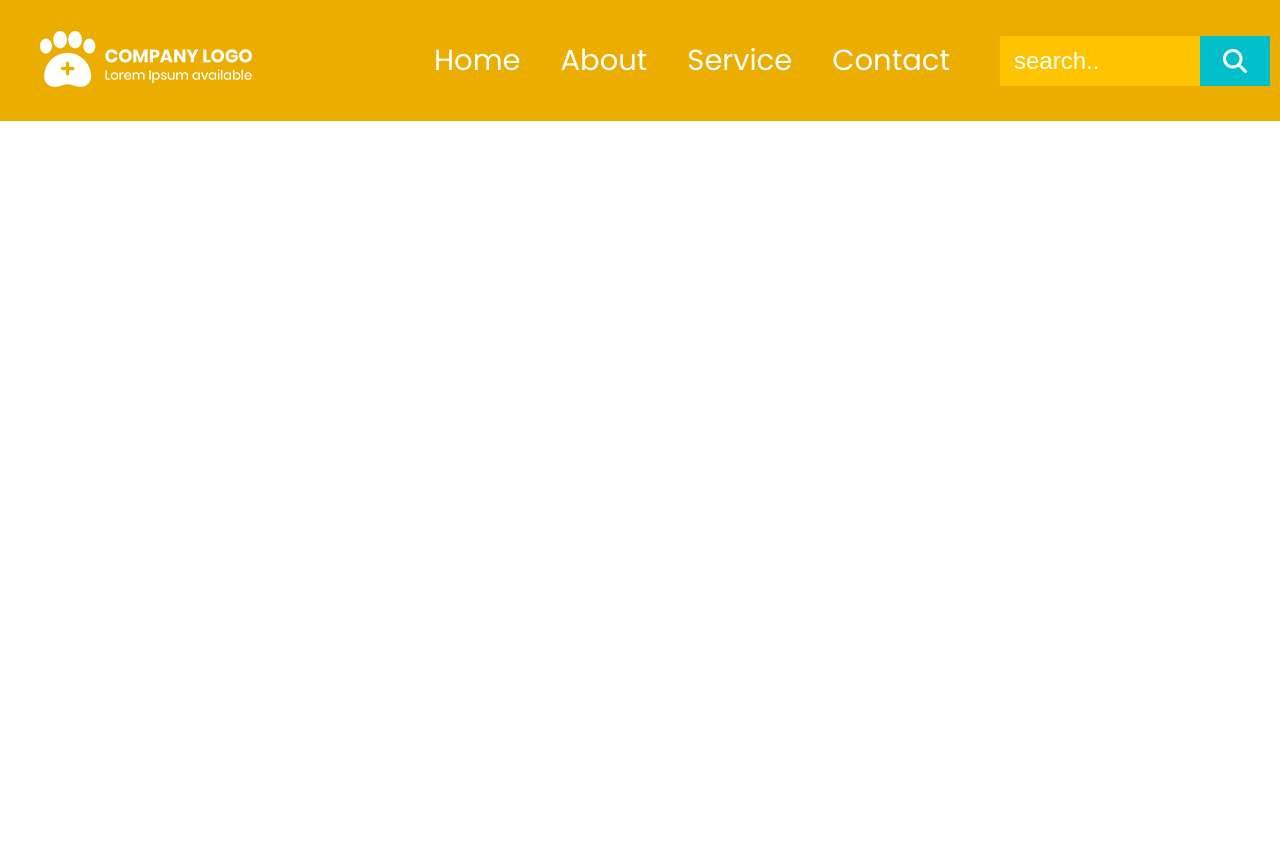
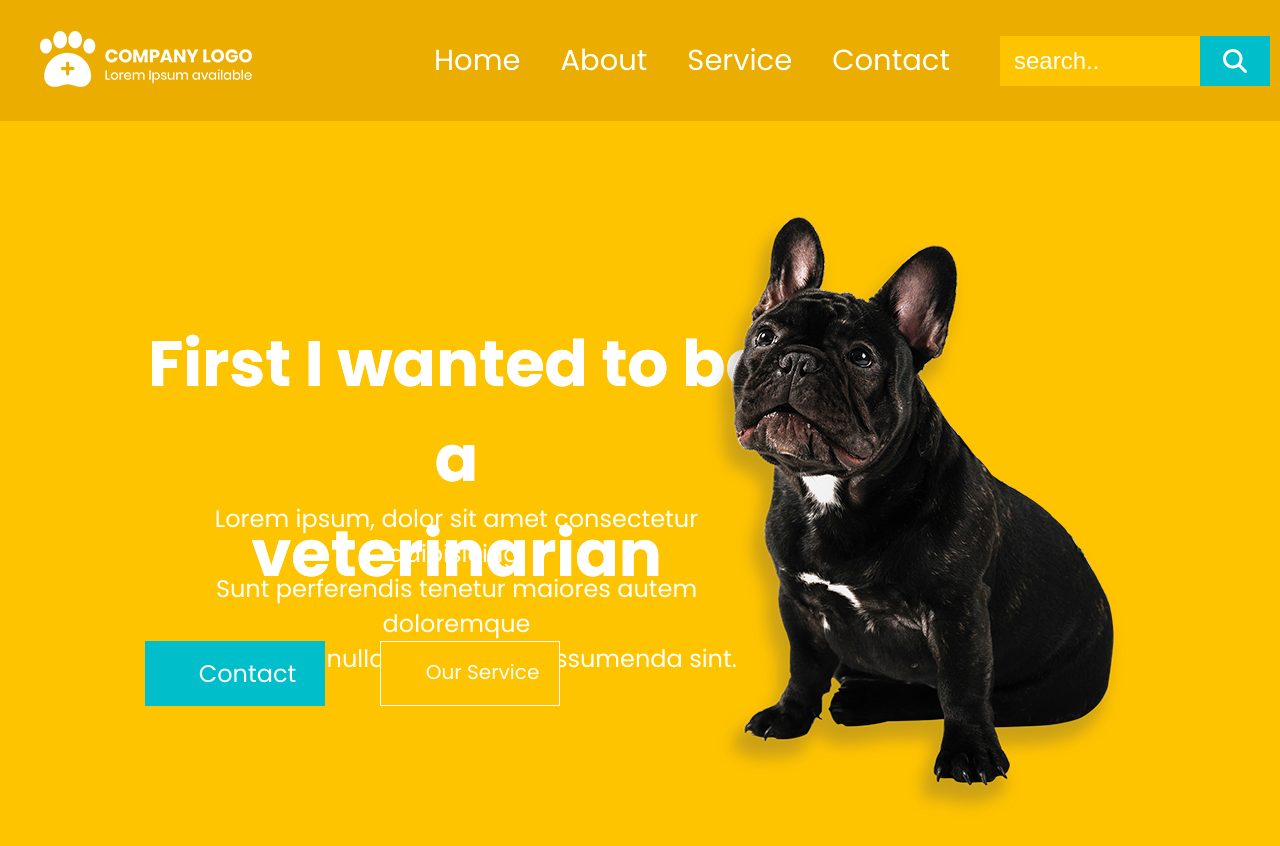
Before and after one commit to alaminrocky681/VetCare, a plain HTML site: page index.html in a window 1280 px wide. Before the commit the page ends 800 px from the top, so only its background shows below. Drawn offline with Linux system fonts and the light colour scheme.

Commit message:
vet care

```diff
--- a/index.html
+++ b/index.html
@@ -27,3 +27,29 @@
             </div>
         </div>
     </div>
+
+    <div class="div1">
+        <div class="head">
+            <h1>First I wanted to be
+                a <br>veterinarian</h1>
+           <h1>First I wanted to be
+            a <br>veterinarian</h1>
+            <p>Lorem ipsum, dolor sit amet consectetur adipisicing. <br> Sunt perferendis tenetur maiores autem doloremque <br> consectetur nulla quam optio assumenda sint.</p>
+
+            <div class="div2">
+
+                <a href="#" class="a"> Contact</a>
+                <a href="#" class="o">Our Service</a>
+
+                </div>
+                <div class="div3">
+                    <div class="c"><img src="./img/dog.png" alt="Dog Logo" class="dog-img"></div>
+
+                </div>
+            </div>
+
+        </div>
+    </div>
+
+</body>
+</html>
--- a/style.css
+++ b/style.css
@@ -84,3 +84,112 @@ ul li{
     align-items: center;
     cursor: pointer;
 }
+.div1{
+    height: 780px;
+    background-color: #FFC400;
+    width: 100%;
+    text-align: center;
+    position: relative;
+
+
+
+}
+.head{
+    width: 60%;
+    height: 100%;
+    /*background-color: #00BFCB;*/
+    position: absolute;font-family: 'Poppins', sans-serif;
+
+
+}
+.head h1{
+    font-size: 50px;
+    position: absolute;
+    left: 145px;
+    top: 195px;
+    font-size: 64px;
+    color: #fff;
+
+}
+.head p{
+    position: absolute;
+    left:145px ;
+    top: 380px;
+    color: #fff;
+    font-size: 24px;
+}
+.div2{
+    position: relative;
+
+
+
+}
+.div1 .head h1{
+    font-family: 'Poppins', sans-serif;
+    margin: 0 auto;
+}
+.div2 .input {
+
+    position: absolute;
+
+    background-color: #00BFCB;
+
+}
+.div2 .service{
+    position: absolute;
+    top: 520px;
+    left: 360px;
+    height: 65px;
+    width: 180px;
+    font-size: 24px;
+    padding: 0 50px 0 50px;
+
+}
+.div2 .a{
+    background-color: #00BFCB;
+    font-size: 24px;
+    padding:15px 15px 35px 40px;
+    display: inline;
+    color: #fff;
+}
+.head .div2 .a{
+    position: absolute;
+    top: 520px;
+    left: 145px;
+    height: 65px;
+    width: 180px;
+}
+.div2 .o{
+    background-color: #FFC400;
+    font-size: 20px;
+    padding:15px 15px 35px 40px;
+    display: inline;
+    color: #fff;
+}
+.head .div2 .o{
+    position: absolute;
+    top: 520px;
+    left: 380px;
+    height: 65px;
+    width: 180px;
+    display: inline;
+    border: 1px solid#fff;
+
+}
+.div3 .c {
+    position: absolute;
+    height: 100%;
+    width: 60%;
+
+    left: 106.7%;
+    justify-content: center;
+
+}
+
+.dog-img{
+    position: absolute;
+    right: 155px;
+    top: 93px;
+    bottom: 125px;
+
+}
```
Also changed, not shown: img/boy got.png (added).
